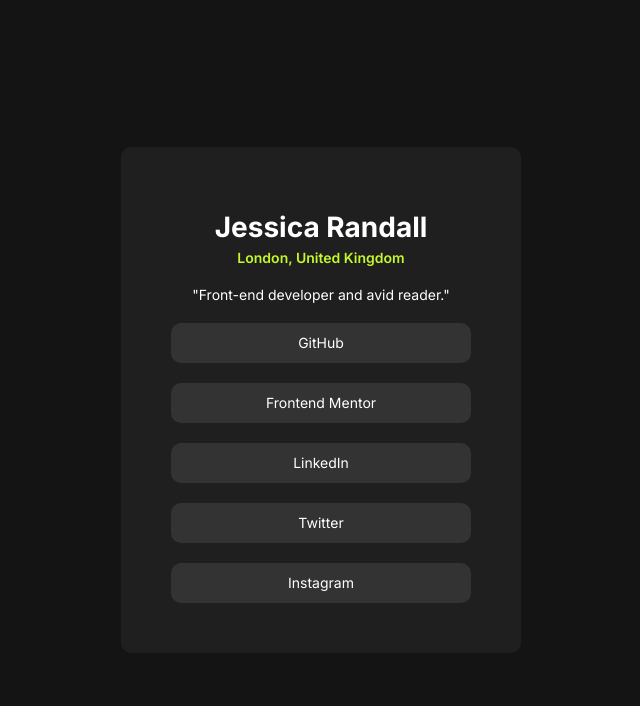
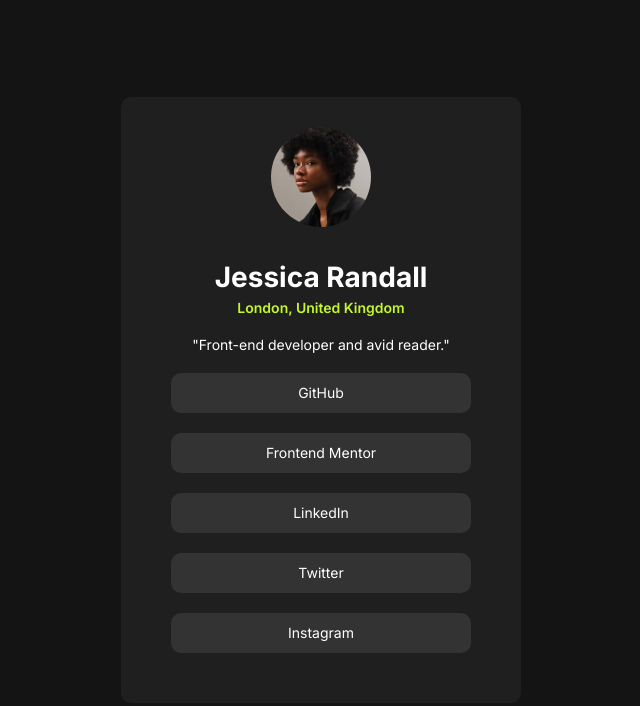
Before and after one commit to cbuzuloiu/frontEndMentor_socialLinkProfile, a plain HTML site: page index.html in a window 1280 px wide. Shown: the whole page, without its empty margins (319-959 px from the left). Drawn offline with Linux system fonts and the light colour scheme.

Commit message:
Add files via upload

```diff
--- a/index.html
+++ b/index.html
@@ -23,10 +23,7 @@
   </head>
   <body>
     <div class="container">
-      <img
-        src="/4.frontEndMentor/2.SocialLinksProfile/assets/images/avatar-jessica.jpeg"
-        alt=""
-      />
+      <img src="assets/images/avatar-jessica.jpeg" alt="" />
       <h1>Jessica Randall</h1>
       <p class="address">London, United Kingdom</p>
       <p class="quote">"Front-end developer and avid reader."</p>
```
